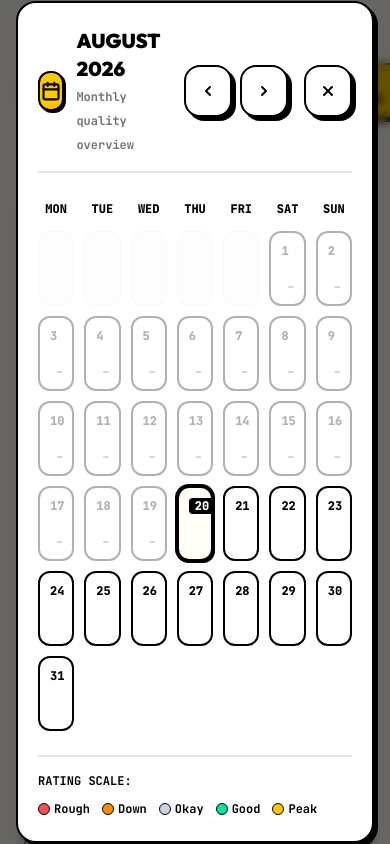
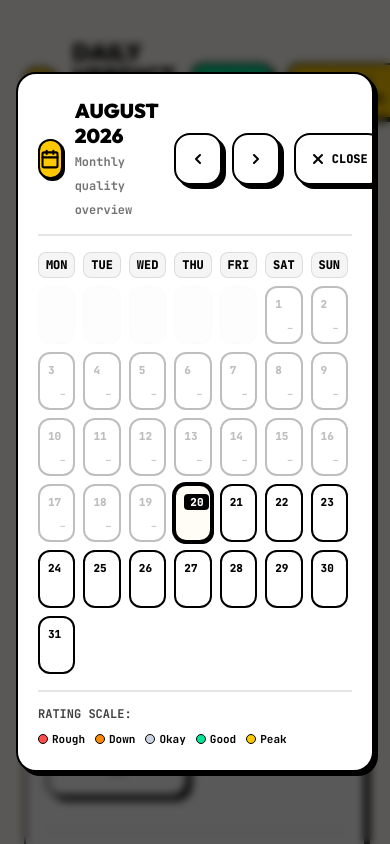
Before and after one commit to TRINNO112/shit-or-hit, a React (Vite) app: page / in a window 390 px wide. Both pictures are taken after a click on the button "CALENDAR". Shown: the top 844 px of the page. Built offline with nearby package versions, Linux system fonts and the light colour scheme; no server answers.

Commit message:
D6: Make CalendarModal dynamically responsive to viewport height with high-visibility close button and click-outside dismissal

```diff
--- a/src/components/CalendarModal.jsx
+++ b/src/components/CalendarModal.jsx
@@ -67,17 +67,24 @@ export default function CalendarModal({
   }
 
   return (
-    <div className="fixed inset-0 z-50 flex items-center justify-center p-4 bg-black/60 backdrop-blur-xs">
-      <div className="neo-card w-full max-w-3xl bg-white animate-slide-up" style={{ padding: '32px 36px' }}>
+    <div
+      className="fixed inset-0 z-50 flex items-center justify-center p-4 sm:p-6 bg-black/65 backdrop-blur-xs overflow-y-auto"
+      onClick={onClose}
+    >
+      <div
+        className="neo-card w-full max-w-3xl bg-white animate-slide-up my-auto max-h-[92vh] flex flex-col justify-between overflow-hidden"
+        style={{ padding: '24px 28px' }}
+        onClick={(e) => e.stopPropagation()}
+      >
 
-        {/* Header */}
-        <div className="flex items-center justify-between pb-4 mb-6 border-b-2 border-black/10">
+        {/* Sticky Header with prominent, unmissable Close button */}
+        <div className="flex items-center justify-between pb-3.5 mb-4 border-b-2 border-black/10 shrink-0">
           <div className="flex items-center gap-3">
             <div className="w-10 h-10 rounded-xl bg-[#FDC800] border-2 border-black flex items-center justify-center shadow-[2px_2px_0px_#000000]">
               <CalIcon className="w-5 h-5 text-black stroke-[2.5]" />
             </div>
             <div>
-              <h3 className="font-display font-black text-xl text-black uppercase">
+              <h3 className="font-display font-black text-xl text-black uppercase leading-tight">
                 {monthName}
               </h3>
               <span className="text-xs font-mono font-bold text-neutral-500">
@@ -86,43 +93,50 @@ export default function CalendarModal({
             </div>
           </div>
 
-          <div className="flex items-center gap-2">
+          <div className="flex items-center gap-2.5">
             <button
               onClick={handlePrev}
-              className="neo-btn p-2 text-black"
+              title="Previous Month"
+              className="neo-btn p-2 text-black cursor-pointer"
             >
               <ChevronLeft className="w-4 h-4 stroke-[3]" />
             </button>
 
             <button
               onClick={handleNext}
-              className="neo-btn p-2 text-black"
+              title="Next Month"
+              className="neo-btn p-2 text-black cursor-pointer"
             >
               <ChevronRight className="w-4 h-4 stroke-[3]" />
             </button>
 
+            {/* High-visibility Close Button with text and icon */}
             <button
               onClick={onClose}
-              className="neo-btn p-2 bg-red-100 hover:bg-red-200 text-black ml-2"
+              title="Close Calendar (Esc / Click Outside)"
+              className="neo-btn px-3.5 py-2 bg-[#FF4D4D] hover:bg-red-400 text-black flex items-center gap-1.5 cursor-pointer ml-1"
             >
               <X className="w-4 h-4 stroke-[3]" />
+              <span className="font-mono text-xs font-black">CLOSE</span>
             </button>
           </div>
         </div>
 
+        {/* Scrollable / Scalable Grid Container */}
+        <div className="overflow-y-auto pr-1">
           {/* Day of Week Headers */}
-        <div className="grid grid-cols-7 gap-2.5 mb-2.5 text-center">
+          <div className="grid grid-cols-7 gap-2 mb-2 text-center">
             {['Mon', 'Tue', 'Wed', 'Thu', 'Fri', 'Sat', 'Sun'].map(day => (
-            <div key={day} className="font-mono font-black text-xs text-black uppercase py-1">
+              <div key={day} className="font-mono font-black text-xs text-black uppercase py-1 bg-neutral-100 border border-black/10 rounded-lg">
                 {day}
               </div>
             ))}
           </div>
 
-        {/* Days Grid */}
-        <div className="grid grid-cols-7 gap-2.5">
+          {/* Days Grid with responsive height */}
+          <div className="grid grid-cols-7 gap-2">
             {Array.from({ length: leadingBlanks }).map((_, i) => (
-            <div key={`blank-${i}`} className="min-h-[70px] rounded-xl bg-neutral-50 border border-neutral-200 opacity-30" />
+              <div key={`blank-${i}`} className="min-h-[58px] sm:min-h-[68px] rounded-xl bg-neutral-50 border border-neutral-200/50 opacity-20" />
             ))}
 
             {days.map(({ dayNumber, dateStr, isToday, isBeforeStart, entry }) => {
@@ -133,41 +147,42 @@ export default function CalendarModal({
               return (
                 <div
                   key={dateStr}
-                className={`min-h-[75px] p-2.5 rounded-xl border-2 border-black flex flex-col justify-between transition-all ${
+                  className={`min-h-[58px] sm:min-h-[68px] p-2 rounded-xl border-2 border-black flex flex-col justify-between transition-all ${
                     isToday ? 'bg-[#FFFDF5] ring-2 ring-black shadow-[2px_2px_0px_#000000]' : 'bg-white'
-                } ${isBeforeStart ? 'opacity-30 bg-neutral-100' : ''}`}
+                  } ${isBeforeStart ? 'opacity-25 bg-neutral-100' : ''}`}
                   style={{ backgroundColor: meta ? meta.bg : undefined }}
                 >
                   <div className="flex items-center justify-between">
-                  <span className={`font-mono text-xs font-black ${isToday ? 'bg-black text-white px-1.5 rounded' : 'text-black'}`}>
+                    <span className={`font-mono text-[11px] font-black ${isToday ? 'bg-black text-white px-1.5 rounded' : 'text-black'}`}>
                       {dayNumber}
                     </span>
                   </div>
 
                   <div className="my-auto text-center">
                     {SvgIcon && (
-                    <SvgIcon className="w-5 h-5 text-black stroke-[2.5] mx-auto" />
+                      <SvgIcon className="w-4 h-4 sm:w-5 sm:h-5 text-black stroke-[2.5] mx-auto" />
                     )}
                   </div>
 
-                <div className="text-[9px] font-mono font-bold text-black uppercase truncate text-right">
+                  <div className="text-[8px] sm:text-[9px] font-mono font-bold text-black uppercase truncate text-right">
                     {meta ? meta.title : isBeforeStart ? '—' : ''}
                   </div>
                 </div>
               );
             })}
           </div>
+        </div>
 
         {/* Legend */}
-        <div className="mt-6 pt-4 border-t-2 border-black/10 flex flex-wrap items-center justify-between gap-3 text-xs font-mono font-bold">
-          <span>RATING SCALE:</span>
-          <div className="flex items-center gap-3">
+        <div className="mt-4 pt-3.5 border-t-2 border-black/10 flex flex-wrap items-center justify-between gap-2.5 text-xs font-mono font-bold shrink-0">
+          <span className="text-neutral-700">RATING SCALE:</span>
+          <div className="flex flex-wrap items-center gap-2.5">
             {[1, 2, 3, 4, 5].map((val) => {
               const m = ratingMeta[val];
               return (
                 <div key={val} className="flex items-center gap-1">
-                  <span className="w-3 h-3 rounded-full border border-black" style={{ backgroundColor: m.bg }} />
-                  <span>{m.title}</span>
+                  <span className="w-2.5 h-2.5 rounded-full border border-black" style={{ backgroundColor: m.bg }} />
+                  <span className="text-[11px]">{m.title}</span>
                 </div>
               );
             })}
```
Lines whose indentation alone changed are shown as unchanged.
